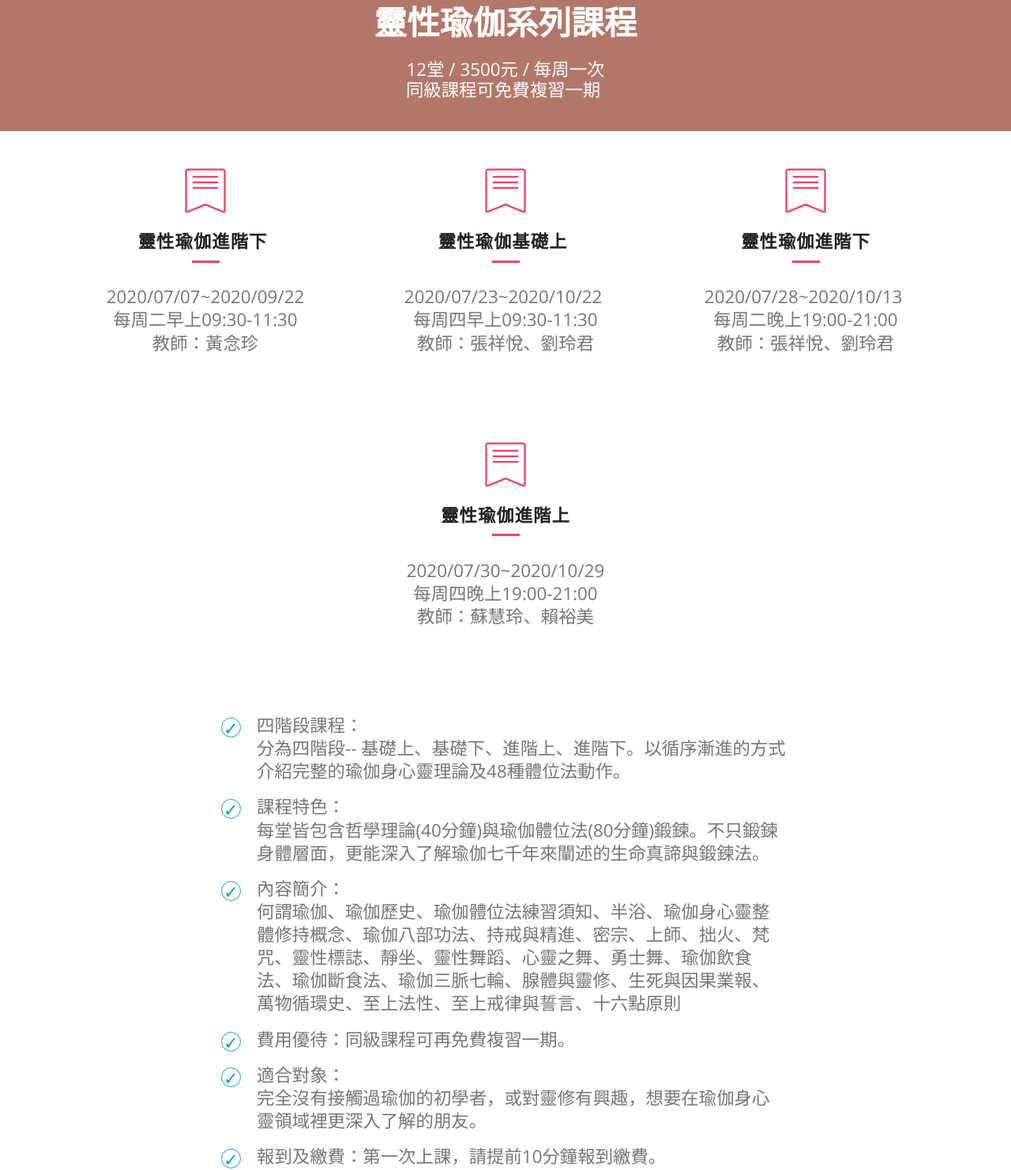
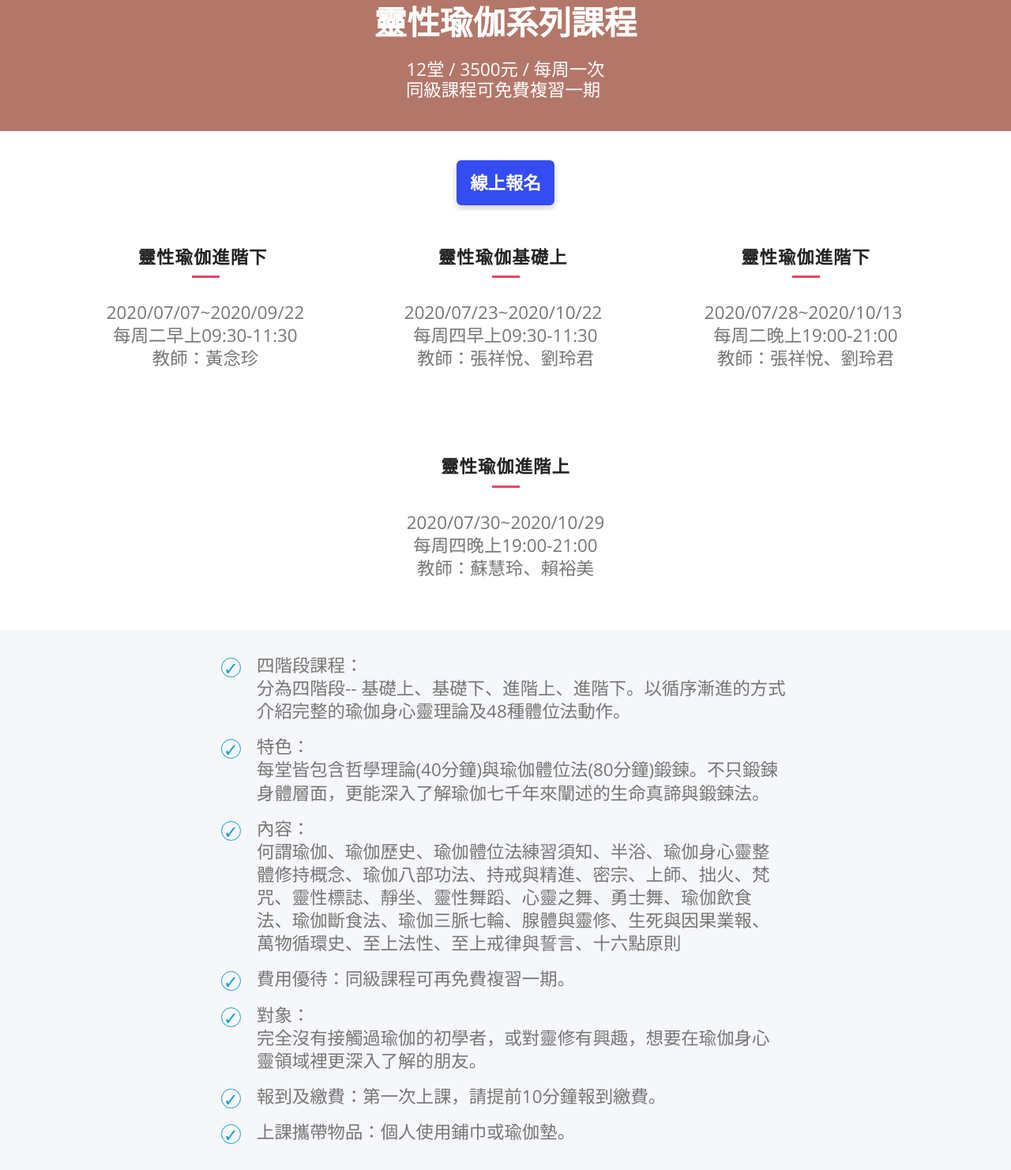
Before and after one commit to sdmtaipei-yoga/yoga2020-7-8, a plain HTML site: page page1.html in a window 1280 px wide. Shown: the part 111-1593 px from the top of the page at 79% size. Drawn offline with nearby package versions, Linux system fonts and the light colour scheme; files whose address does not match are found by name.

Commit message:
create github pages

```diff
--- a/assets/mobirise/css/mbr-additional.css
+++ b/assets/mobirise/css/mbr-additional.css
@@ -2450,6 +2450,11 @@ section.lazy-placeholder:after {
 .cid-s3vbFQI47j H2 {
   color: #ffffff;
 }
+.cid-s3zPgoQVGf {
+  padding-top: 30px;
+  padding-bottom: 0px;
+  background-color: #ffffff;
+}
 .cid-s3zHmNSjgA {
   padding-top: 0px;
   padding-bottom: 0px;
@@ -2520,9 +2525,9 @@ section.lazy-placeholder:after {
   color: #767676;
 }
 .cid-s3v8XrxDoI {
-  padding-top: 45px;
+  padding-top: 30px;
   padding-bottom: 60px;
-  background-color: #ffffff;
+  background-color: #f5f7fa;
 }
 .cid-s3v8XrxDoI .counter-container {
   color: #767676;
--- a/page1.html
+++ b/page1.html
@@ -129,6 +129,19 @@
     </div>
 </section>
 
+<section class="mbr-section content8 cid-s3zPgoQVGf" id="content8-13">
+
+
+
+    <div class="container">
+        <div class="media-container-row title">
+            <div class="col-12 col-md-8">
+                <div class="mbr-section-btn align-center"><a class="btn btn-success display-5" href="http://www.sdm.org.tw/newwebclasstime3-1.php">線上報名</a></div>
+            </div>
+        </div>
+    </div>
+</section>
+
 <section class="features04 cid-s3zHmNSjgA" id="features04-12">
 
 
@@ -138,9 +151,7 @@
         <div class="row justify-content-center">
             <div class="card p-3 col-12 col-md-6 col-lg-4">
                 <div class="card-wrapper card1 align-left">
-                    <div class="card-ico pb-4">
-                        <span class="mbr-iconfont card-icon mbri-bookmark"></span>
-                    </div>
+
                     <div class="card-box">
                         <h4 class="card-title mbr-fonts-style display-5">靈性瑜伽進階下&nbsp;</h4>
                         <div class="line-wrap">
@@ -155,9 +166,7 @@
 
             <div class="card p-3 col-12 col-md-6 col-lg-4">
                 <div class="card-wrapper card2 align-left">
-                    <div class="card-ico pb-4 align-left">
-                        <span class="mbr-iconfont card-icon mbri-bookmark"></span>
-                    </div>
+
                     <div class="card-box">
                         <h4 class="card-title mbr-fonts-style display-5">靈性瑜伽基礎上&nbsp;</h4>
                         <div class="line-wrap">
@@ -173,9 +182,7 @@
 
             <div class="card p-3 col-12 col-md-6 col-lg-4">
                 <div class="card-wrapper card3 align-left">
-                    <div class="card-ico pb-4 align-left">
-                        <span class="mbr-iconfont card-icon mbri-bookmark"></span>
-                    </div>
+
                     <div class="card-box">
                         <h4 class="card-title mbr-fonts-style display-5">靈性瑜伽進階下</h4>
                         <div class="line-wrap">
@@ -190,9 +197,7 @@
 
             <div class="card p-3 col-12 col-md-6 col-lg-4">
                 <div class="card-wrapper card4 align-left">
-                    <div class="card-ico pb-4 align-left">
-                        <span class="mbr-iconfont card-icon mbri-bookmark"></span>
-                    </div>
+
                     <div class="card-box">
                         <h4 class="card-title mbr-fonts-style display-5">靈性瑜伽進階上</h4>
                         <div class="line-wrap">
@@ -221,8 +226,8 @@
         <div class="media-container-row">
             <div class="mbr-text counter-container col-12 col-md-8 mbr-fonts-style display-5">
                 <ul>
-                    <li>四階段課程：<br>分為四階段-- 基礎上、基礎下、進階上、進階下。以循序漸進的方式介紹完整的瑜伽身心靈理論及48種體位法動作。</li><li>課程特色：<br>每堂皆包含哲學理論(40分鐘)與瑜伽體位法(80分鐘)鍛鍊。不只鍛鍊身體層面，更能深入了解瑜伽七千年來闡述的生命真諦與鍛鍊法。</li><li>內容簡介：<br>何謂瑜伽、瑜伽歷史、瑜伽體位法練習須知、半浴、瑜伽身心靈整體修持概念、瑜伽八部功法、持戒與精進、密宗、上師、拙火、梵咒、靈性標誌、靜坐、靈性舞蹈、心靈之舞、勇士舞、瑜伽飲食法、瑜伽斷食法、瑜伽三脈七輪、腺體與靈修、生死與因果業報、萬物循環史、至上法性、至上戒律與誓言、十六點原則</li>
-                    <li>費用優待：同級課程可再免費複習一期。</li><li>適合對象：<br>完全沒有接觸過瑜伽的初學者，或對靈修有興趣，想要在瑜伽身心靈領域裡更深入了解的朋友。</li><li>報到及繳費：第一次上課，請提前10分鐘報到繳費。</li><li>上課攜帶物品：個人使用鋪巾或瑜伽墊。</li>
+                    <li>四階段課程：<br>分為四階段-- 基礎上、基礎下、進階上、進階下。以循序漸進的方式介紹完整的瑜伽身心靈理論及48種體位法動作。</li><li>特色：<br>每堂皆包含哲學理論(40分鐘)與瑜伽體位法(80分鐘)鍛鍊。不只鍛鍊身體層面，更能深入了解瑜伽七千年來闡述的生命真諦與鍛鍊法。</li><li>內容：<br>何謂瑜伽、瑜伽歷史、瑜伽體位法練習須知、半浴、瑜伽身心靈整體修持概念、瑜伽八部功法、持戒與精進、密宗、上師、拙火、梵咒、靈性標誌、靜坐、靈性舞蹈、心靈之舞、勇士舞、瑜伽飲食法、瑜伽斷食法、瑜伽三脈七輪、腺體與靈修、生死與因果業報、萬物循環史、至上法性、至上戒律與誓言、十六點原則</li>
+                    <li>費用優待：同級課程可再免費複習一期。</li><li>對象：<br>完全沒有接觸過瑜伽的初學者，或對靈修有興趣，想要在瑜伽身心靈領域裡更深入了解的朋友。</li><li>報到及繳費：第一次上課，請提前10分鐘報到繳費。</li><li>上課攜帶物品：個人使用鋪巾或瑜伽墊。</li>
                 </ul>
             </div>
         </div>
```
Also changed, not shown: page3.html (+87 -87 lines), 1 other file.
